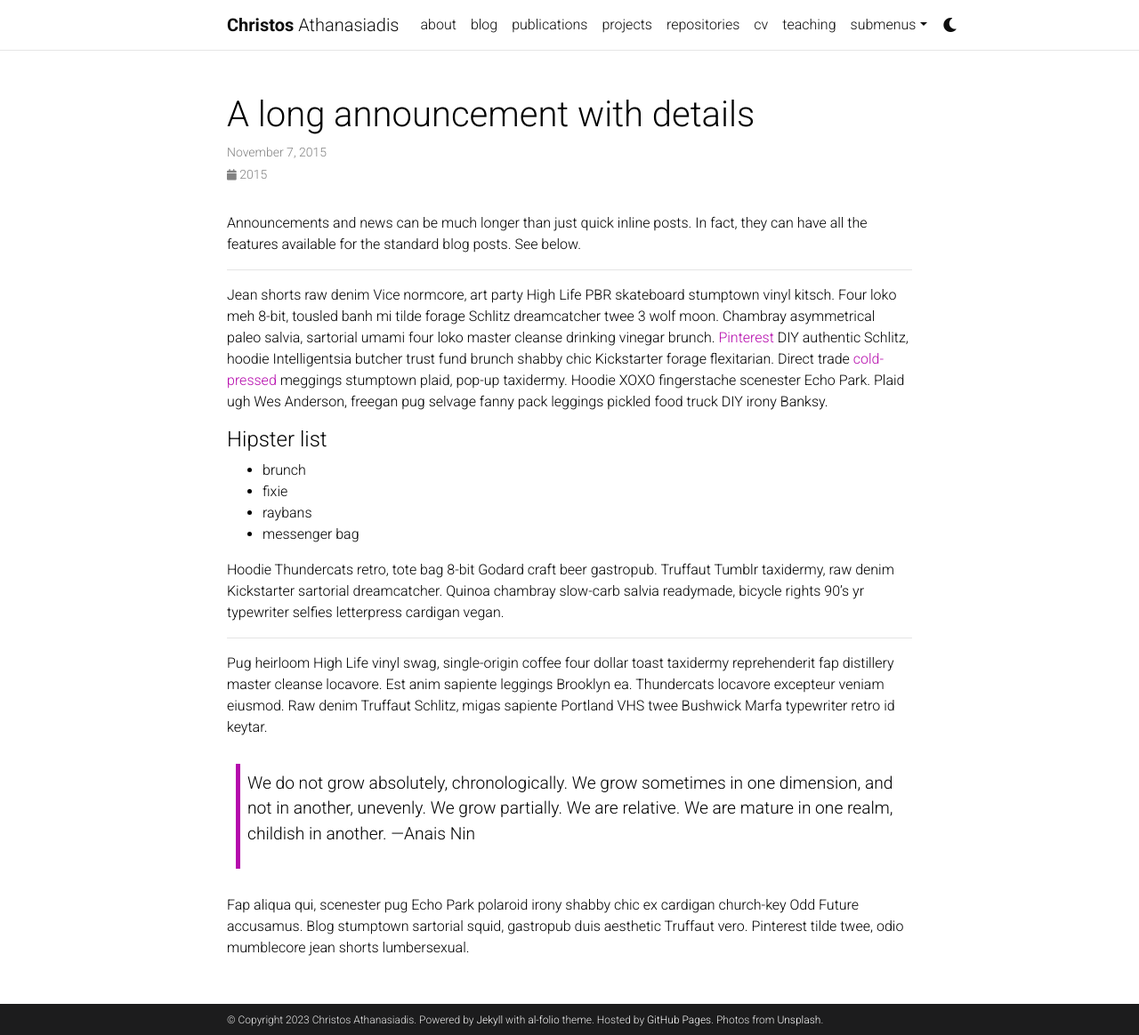
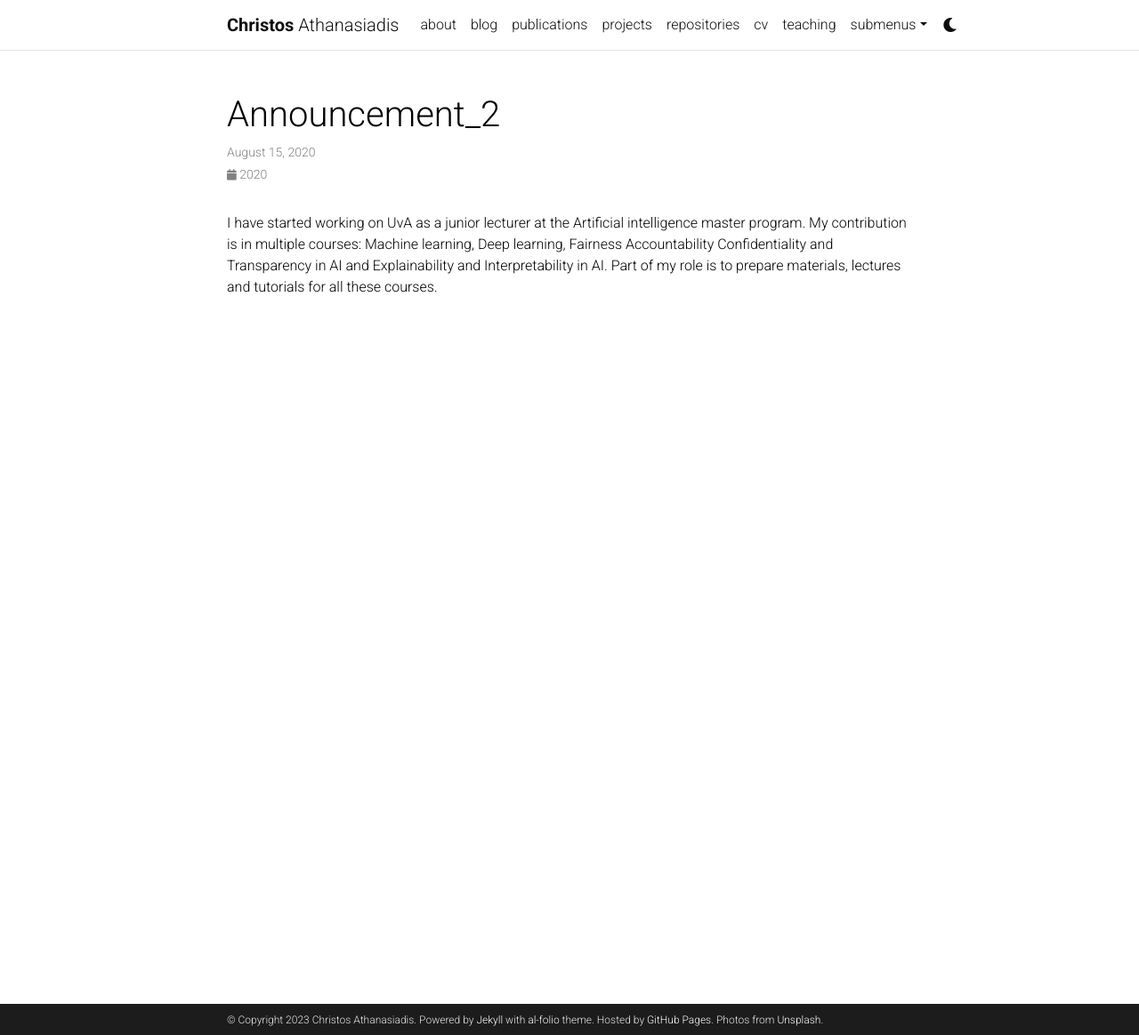
Before and after one commit to kristosh/kristosh.github.io, a Jekyll site: the page built from _news/announcement_2.md, in a window 1280 px wide and 1164 px high. Shown: the whole window at 89% size. Built offline with Jekyll 4.4.1, drawn with Linux system fonts in a browser that asks for light colours; comment, search, counter and statistics services are not loaded; a style sheet for code colours, icons or effects is not loaded.

Commit message:
third version

```diff
--- a/_news/announcement_2.md
+++ b/_news/announcement_2.md
@@ -1,32 +1,8 @@
 ---
 layout: post
-title: A long announcement with details
-date: 2015-11-07 16:11:00-0400
-inline: false
+date: 2020-08-15 15:59:00-0400
+inline: true
 related_posts: false
 ---
 
-Announcements and news can be much longer than just quick inline posts. In fact, they can have all the features available for the standard blog posts. See below.
-
-***
-
-Jean shorts raw denim Vice normcore, art party High Life PBR skateboard stumptown vinyl kitsch. Four loko meh 8-bit, tousled banh mi tilde forage Schlitz dreamcatcher twee 3 wolf moon. Chambray asymmetrical paleo salvia, sartorial umami four loko master cleanse drinking vinegar brunch. <a href="https://www.pinterest.com">Pinterest</a> DIY authentic Schlitz, hoodie Intelligentsia butcher trust fund brunch shabby chic Kickstarter forage flexitarian. Direct trade <a href="https://en.wikipedia.org/wiki/Cold-pressed_juice">cold-pressed</a> meggings stumptown plaid, pop-up taxidermy. Hoodie XOXO fingerstache scenester Echo Park. Plaid ugh Wes Anderson, freegan pug selvage fanny pack leggings pickled food truck DIY irony Banksy.
-
-#### Hipster list
-<ul>
-    <li>brunch</li>
-    <li>fixie</li>
-    <li>raybans</li>
-    <li>messenger bag</li>
-</ul>
-
-Hoodie Thundercats retro, tote bag 8-bit Godard craft beer gastropub. Truffaut Tumblr taxidermy, raw denim Kickstarter sartorial dreamcatcher. Quinoa chambray slow-carb salvia readymade, bicycle rights 90's yr typewriter selfies letterpress cardigan vegan.
-
-***
-
-Pug heirloom High Life vinyl swag, single-origin coffee four dollar toast taxidermy reprehenderit fap distillery master cleanse locavore. Est anim sapiente leggings Brooklyn ea. Thundercats locavore excepteur veniam eiusmod. Raw denim Truffaut Schlitz, migas sapiente Portland VHS twee Bushwick Marfa typewriter retro id keytar.
-
-> We do not grow absolutely, chronologically. We grow sometimes in one dimension, and not in another, unevenly. We grow partially. We are relative. We are mature in one realm, childish in another.
-> —Anais Nin
-
-Fap aliqua qui, scenester pug Echo Park polaroid irony shabby chic ex cardigan church-key Odd Future accusamus. Blog stumptown sartorial squid, gastropub duis aesthetic Truffaut vero. Pinterest tilde twee, odio mumblecore jean shorts lumbersexual.
+I have started working on UvA as a junior lecturer at the Artificial intelligence master program. My contribution is in multiple courses: Machine learning, Deep learning, Fairness Accountability Confidentiality and Transparency in AI and Explainability and Interpretability in AI. Part of my role is to prepare materials, lectures and tutorials for all these courses.
```
Also changed, not shown: _news/announcement_1.md (+2 -2 lines), _news/announcement_3.md (+2 -2 lines), _pages/about.md (+1 -1 lines).
